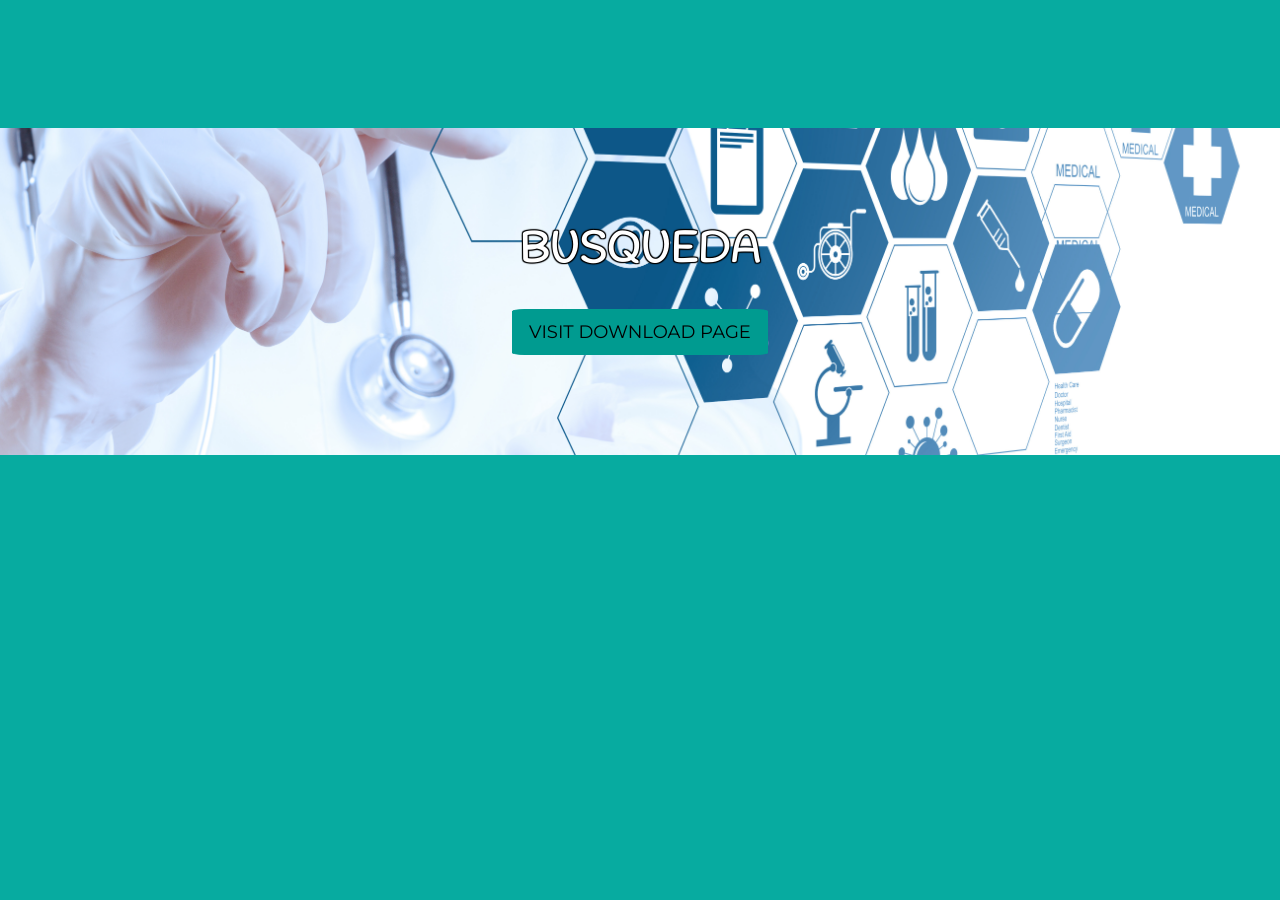
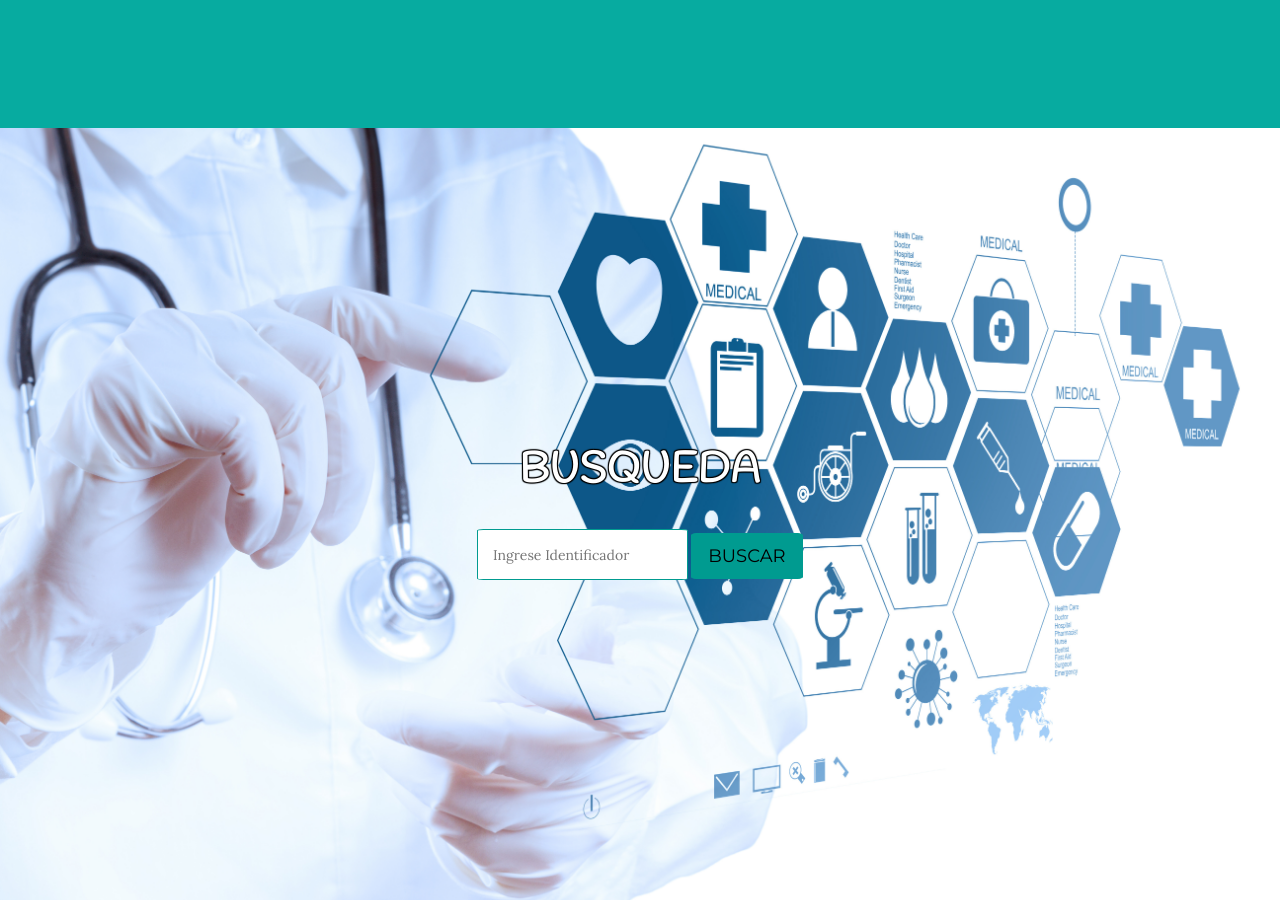
Before and after one commit to fundacliu/medical_histories, a PHP site: the page made by app/views/busqueda.php in a window 1280 px wide. Before the commit the page ends 455 px from the top, so only its background shows below. Run offline with PHP 8.4, Linux system fonts and the light colour scheme; the template is opened without the code that fills it, so the values that code supplies are empty.

Commit message:
Cambios visuales en general

```diff
--- a/app/views/busqueda.php
+++ b/app/views/busqueda.php
@@ -1,10 +1,11 @@
 <!-- Busqueda -->
-<section id="download" class="content-section text-center">
+<section class="content-section text-center">
     <div class="download-section">
-        <div class="container">
+        <div class="container" id="download">
             <div class="col-lg-8 col-lg-offset-2">
                 <h2 class="TituloGeneral Handlee Completo">Busqueda</h2>
-                <a href="#" class="btn btn-default btn-lg">Visit Download Page</a>
+				<input class="Barra" type="text" name="Cedula" placeholder="Ingrese Identificador">
+                <a href="#" class="btn btn-default btn-lg">Buscar</a>
             </div>
         </div>
     </div>
--- a/public/bootstrap/dist/css/grayscale.css
+++ b/public/bootstrap/dist/css/grayscale.css
@@ -1,5 +1,20 @@
 @import url(https://fonts.googleapis.com/css?family=Quicksand|Chewy|Handlee|Cookie|Tangerine|Bad+Script);
+.Barra{
+    border: 1px solid #009b90;
+    font-size: 1em;
+    padding: 2%;
+    border-radius: 3%;
+    color: black;
+}
+.Barra:hover{
+    box-shadow: 0 4px 10px 4px rgba(19, 35, 47, 0.3);
+    font-weight: bolder;
+    border: 1px solid #009b90;
+    overflow: auto;
+    padding: 1.9%;
+    cursor: pointer;
 
+}
 .Modulos{
     margin: 10% auto;
     padding: 10%;
@@ -313,7 +328,7 @@ a:focus {
     }
 
     .download-section {
-        padding: 100px 0;
+        padding: 25% 0;
     }
 }
 .btn {
```
